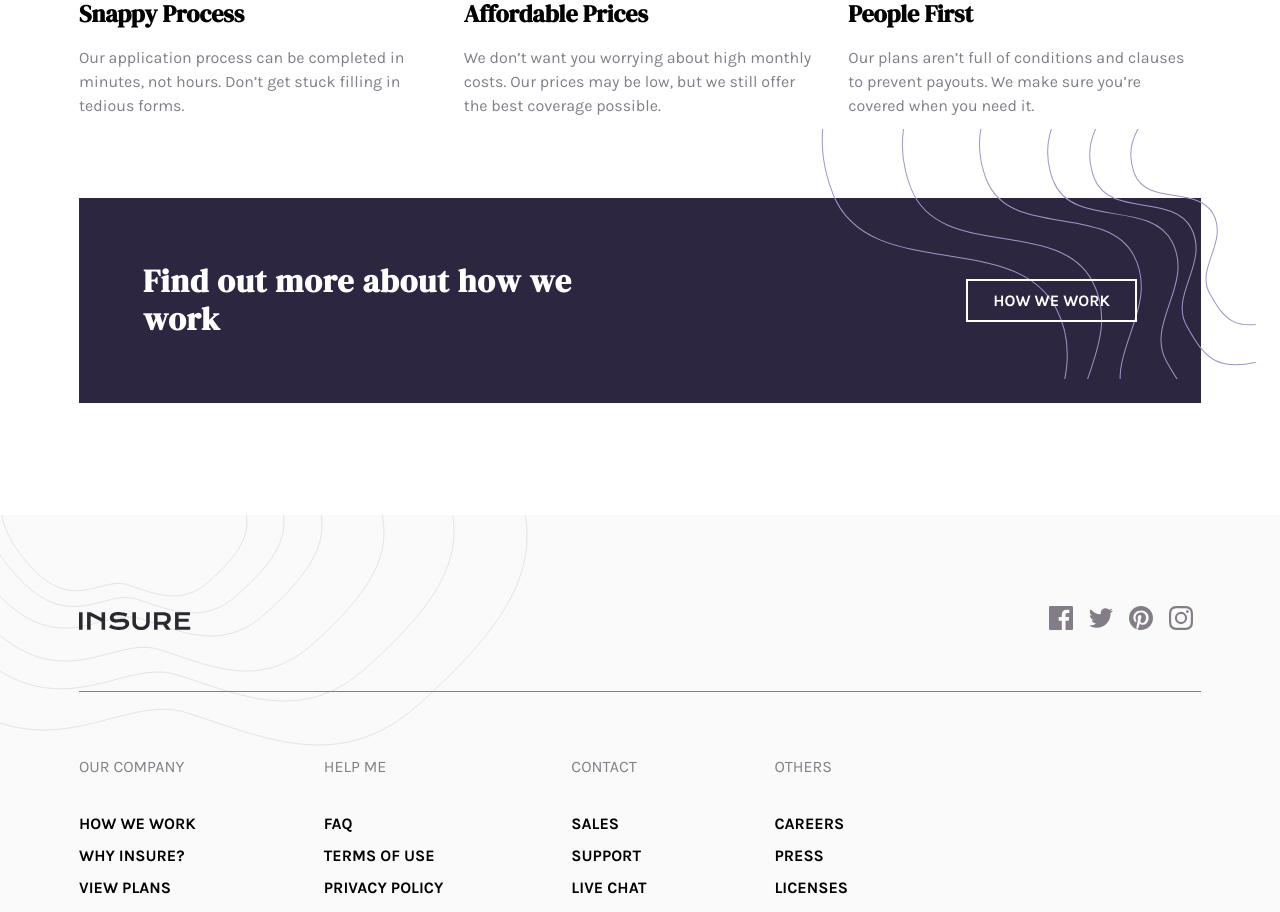
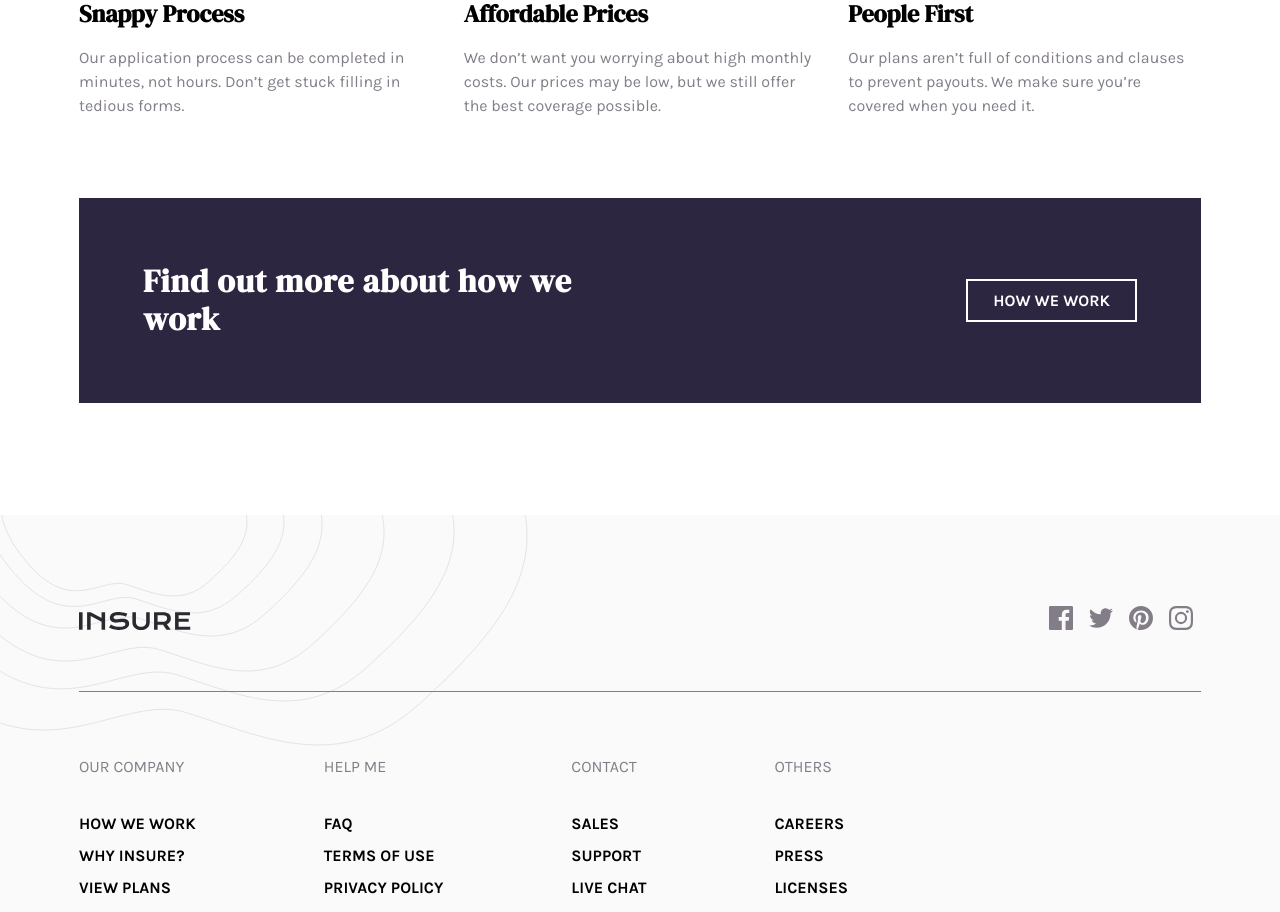
Before and after one commit to afaafa/insure-landing-page-react, a React (Create React App) app: page / in a window 1280 px wide. Shown: the part 1100-2012 px from the top of the page. Built offline with nearby package versions, Linux system fonts and the light colour scheme.

Commit message:
delete pattern mob

```diff
--- a/src/components/HeaderHero.js
+++ b/src/components/HeaderHero.js
@@ -2,7 +2,6 @@ import React from "react";
 import ImageIntro from '../assets/images/image-intro-desktop.jpg';
 import ImageIntroMob from '../assets/images/image-intro-mobile.jpg';
 import BgPatternIntroLeft from '../assets/images/bg-pattern-intro-left-desktop.svg';
-import BgPatternIntroLeftMob from '../assets/images/bg-pattern-intro-left-mobile.svg';
 import BgPatternIntroRight from '../assets/images/bg-pattern-intro-right-desktop.svg';
 import BgPatternIntroRightMob from '../assets/images/bg-pattern-intro-right-mobile.svg';
 
@@ -10,7 +9,6 @@ class HeaderHero extends React.Component {
     render () {
         return (
             <div className="hero-container">
-                <img src={BgPatternIntroLeftMob} className="pattern-intro-mob-left" alt="pattern intro mobile" />
                 <img src={BgPatternIntroLeft} className="pattern-intro-left" alt="pattern intro left" />
                 <div className="hero">
                     <img src={ImageIntroMob} className="img-intro-mob" alt="intro mobile" />
--- a/src/components/Main.js
+++ b/src/components/Main.js
@@ -2,8 +2,6 @@ import React from "react";
 import ImgSnappyProcess from "../assets/images/icon-snappy-process.svg";
 import ImgAffordablePrices from "../assets/images/icon-affordable-prices.svg";
 import ImgPeopleFirst from "../assets/images/icon-people-first.svg";
-import BgHowWeWork from "../assets/images/bg-pattern-how-we-work-desktop.svg";
-import BgHowWeWorkMob from "../assets/images/bg-pattern-how-we-work-mobile.svg";
 
 class Main extends React.Component {
     render () {
@@ -44,8 +42,6 @@ class Main extends React.Component {
                     </div>
                 </section>
                 <section className="section-3-container">
-                    <img src={BgHowWeWorkMob} className="bg-how-we-work-mob" alt="bg pattern how we work" />
-                    <img src={BgHowWeWork} className="bg-how-we-work" alt="bg pattern how we work" />
                     <div className="section-3">
                         <div className="how-we-work">
                             <h1>Find out more about how we work</h1>
```
